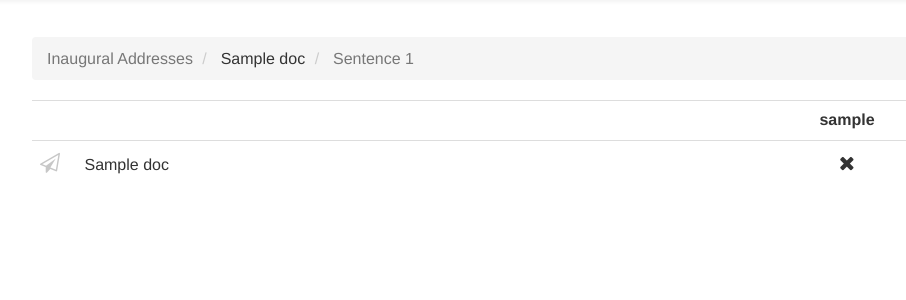
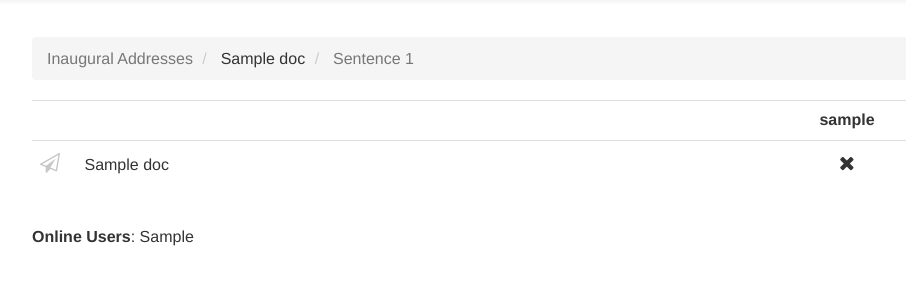
Before and after one commit to tsnaomi/metrics-gold, a Flask app: template templates/index.html in a window 1280 px wide. Shown: the part 51-351 px from the top of the page, without its empty margins (96-1002 px from the left). Run offline with Flask 2, Linux system fonts and the light colour scheme; the visitor is signed in with stand-in values (Sample User, id 1); tables that the repository leaves empty hold one stand-in row (values such as "Sample post"); the template is opened without the code that fills it: values that come from a table or form of the project are taken from there, most other values are stand-ins (such as "Sample title", 1, 10 or a date in 2020); data that the repository does not hold is empty; parts of the project's set-up code (start-up, migrations or seed data) failed here and were passed over; some libraries are stand-ins or nearby versions.

Commit message:
track online users

```diff
--- a/app.py
+++ b/app.py
@@ -28,7 +28,9 @@ from sqlalchemy.orm.exc import NoResultFound
 from sqlalchemy.ext.mutable import MutableDict
 from string import letters, digits
 from random import choice
+from redis import Redis
 from rq import Queue
+from time import time
 from worker import conn
 
 app = Flask(__name__, static_folder='static', template_folder='templates')
@@ -50,6 +52,7 @@ flask_bcrypt = Bcrypt(app)
 mail = Mail(app)
 
 q = Queue(connection=conn)  # set up Redis connection and initialize queue
+r = Redis()
 
 
 # Models ----------------------------------------------------------------------
@@ -708,6 +711,47 @@ def load_annotators():
     return User.query.filter_by(is_admin=False)
 
 
+# Redis -----------------------------------------------------------------------
+
+def mark_online(user_id):
+    ''' '''
+    try:
+        username = User.query.get(user_id).username
+        now = int(time())
+        expire = now + (app.config.get('ONLINE_LAST_MINUTES') * 60) + 10
+        key = 'online/%d' % (now // 60)
+        pipe = r.pipeline()
+        pipe.sadd(key, username)
+        pipe.expireat(key, expire)
+        pipe.execute()
+
+    # no current user to mark online
+    except (TypeError, AttributeError):
+        pass
+
+
+def mark_offline(user_id):
+    ''' '''
+    username = User.query.get(user_id).username
+    now = int(time()) // 60
+    minutes = xrange(app.config.get('ONLINE_LAST_MINUTES'))
+    pipe = r.pipeline()
+
+    for key in ['online/%d' % (now - x) for x in minutes]:
+        pipe.srem(key, username)
+
+    pipe.execute()
+
+
+def get_online_users():
+    ''' '''
+    now = int(time()) // 60
+    minutes = xrange(app.config.get('ONLINE_LAST_MINUTES'))
+    online_users = r.sunion(['online/%d' % (now - x) for x in minutes])
+
+    return online_users
+
+
 # Views -----------------------------------------------------------------------
 
 app.jinja_env.globals['isPeak'] = lambda i: hasattr(i, 'prom')
@@ -717,6 +761,12 @@ app.jinja_env.globals['isPeak'] = lambda i: hasattr(i, 'prom')
 def renew_session():
     ''' '''
     session.modified = True
+
+
+@app.before_request
+def mark_current_user_online():
+    ''' '''
+    mark_online(session.get('current_user', 0))
 
 
 def login_required(x):
@@ -754,10 +804,16 @@ def check_password(user, password):
 @login_required
 def main_view():
     ''' '''
+    online_users = ', '.join(list(get_online_users()))
     docs = load_docs()
     users = load_annotators()
 
-    return render_template('index.html', docs=docs, users=users)
+    return render_template(
+        'index.html',
+        docs=docs,
+        users=users,
+        online_users=online_users,
+        )
 
 
 @app.route('/<title>', methods=['GET', ])
@@ -1021,8 +1077,10 @@ def login_view():
 
 
 @app.route('/leave')
+@login_required
 def logout_view():
     ''' '''
+    mark_offline(session.get('current_user'))
     session.pop('current_user')
     session.pop('is_admin')
 
--- a/config.py
+++ b/config.py
@@ -5,6 +5,7 @@ from datetime import timedelta
 SECRET_KEY = os.getenv('SECRET_KEY', '31415926535')
 TESTING = not bool(os.environ.get('DATABASE_URL'))
 PERMANENT_SESSION_LIFETIME = timedelta(hours=10)
+ONLINE_LAST_MINUTES = 20
 
 SQLALCHEMY_DATABASE_URI = os.getenv('DATABASE_URL', 'postgresql:///metric-gold')  # noqa
 SQLALCHEMY_TRACK_MODIFICATIONS = False
--- a/templates/index.html
+++ b/templates/index.html
@@ -34,6 +34,11 @@ Metric Gold
     </table>
 </div>
 
+<div class='div20'></div>
+
+<!-- online users -->
+<strong>Online Users</strong>: {{ online_users }}
+
 <!-- annotator docs -->
 {% else %}
 <ul class='list-group'>
```
